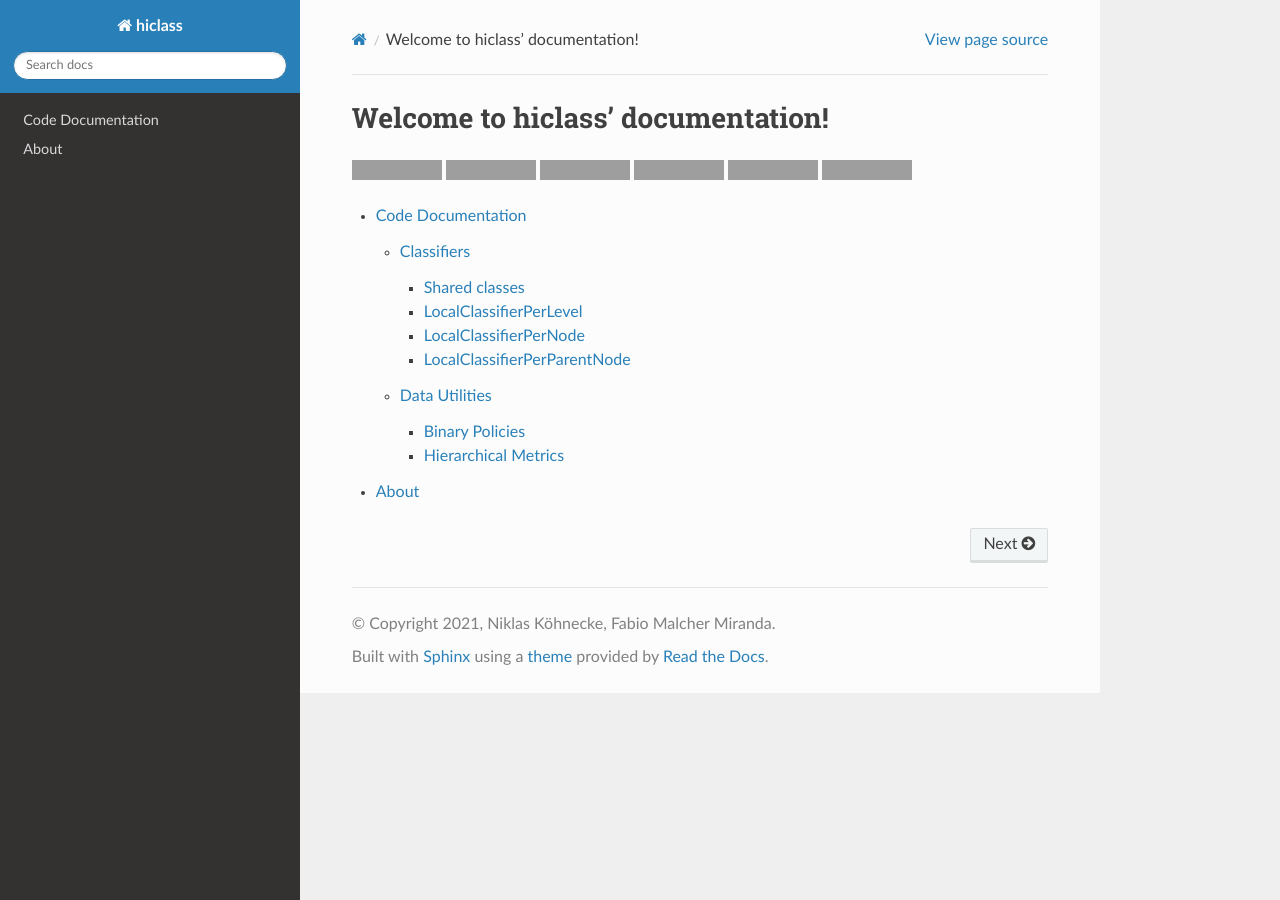
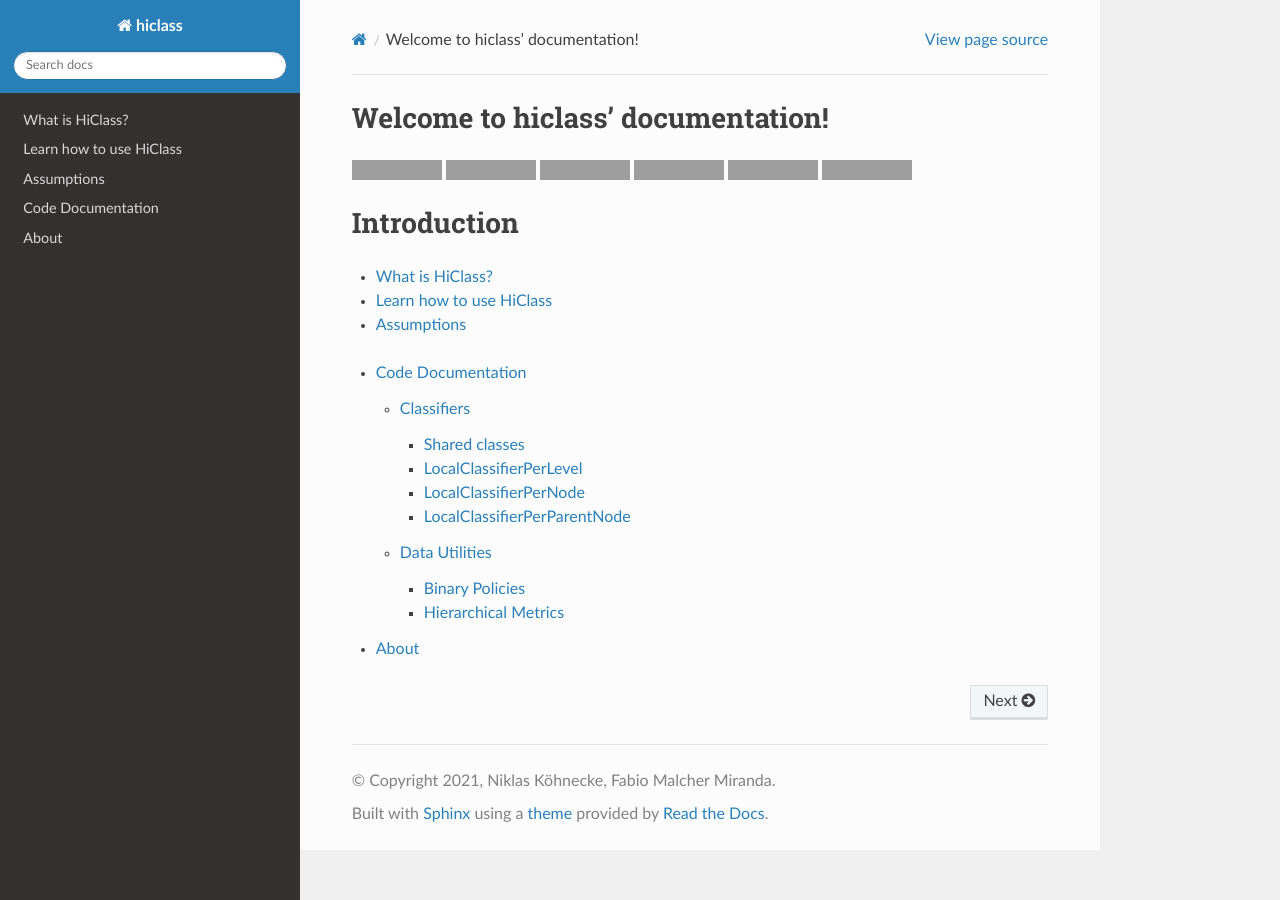
Before and after one commit to scikit-learn-contrib/hiclass, a Sphinx documentation site: the page built from docs/source/index.rst, in a window 1280 px wide, cut to the strip 0-900 px from the top of the page. Built offline with Sphinx 7.4.7 and the Read the Docs theme 2.0.0, drawn with Linux system fonts in a browser that asks for light colours; some of the changed lines change nothing that is shown; grey boxes are pictures that could not be loaded.

Commit message:
Add introduction page

```diff
--- a/docs/source/index.rst
+++ b/docs/source/index.rst
@@ -30,6 +30,13 @@
     :target: https://opensource.org/licenses/BSD-3-Clause
     :alt: License
 
+Introduction
+============
+
+.. toctree::
+    :titlesonly:
+
+    introduction/index
 
 .. toctree::
    :maxdepth: 3
--- /dev/null
+++ b/docs/source/introduction/index.rst
@@ -0,0 +1,30 @@
+What is HiClass?
+================
+
+HiClass is an open-source Python library for hierarchical classification compatible with scikit-learn.
+It mirrors the popular API from scikit-learn to train and predict with the most common design patterns for local hierarchical classification.
+Implemented models include the local classifiers per node, per parent node and per level.
+HiClass is released under the simplified `BSD 3-Clause license <https://opensource.org/licenses/BSD-3-Clause>`_.
+
+For the source code, please take a look at the `repository on Github <https://github.com/mirand863/hiclass>`_.
+
+Learn how to use HiClass
+========================
+
+In the next few chapters, you will learn how to `install HiClass <TODO>`_ and set up your own production-ready hierarchical pipelines.
+
+Once you are set up, we suggest working through our examples, including:
+
+- A typical "Hello World" example, for an `entry-level description of the main concepts <TODO>`_.
+- A more detailed `tutorial <TODO>`_ to give you hands-on experience.
+
+We also recommend the `API reference documentation <TODO>`_ for additional information.
+
+Assumptions
+===========
+
+We have designed the documentation and the `tutorial <TODO>`_ for anyone new to HiClass. The more knowledge of Python you have, the easier you will find the learning curve.
+
+.. note::
+
+   There are a number of excellent online resources for learning Python, but you should choose those that reference Python 3, as HiClass is built for Python 3.7+. There are many curated lists of online resources, such as the `official Python programming language website <https://www.python.org/>`_ and `this list of free programming books and tutorials <https://github.com/EbookFoundation/free-programming-books/blob/master/books/free-programming-books-langs.md#python>`_.
```
